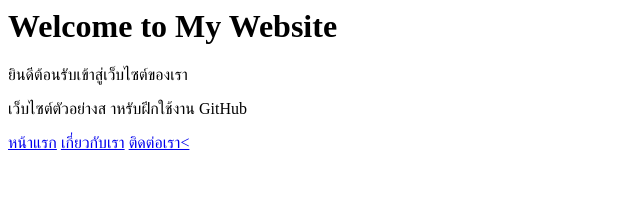
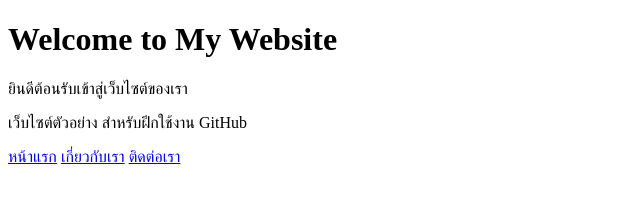
Before and after one commit to Chonticha07/69Dev03, a plain HTML site: page index.html in a window 1280 px wide. Shown: the whole page, without its empty margins (0-640 px from the left). Drawn offline with Linux system fonts and the light colour scheme.

Commit message:
Create My Website

```diff
--- a/index.html
+++ b/index.html
@@ -1,6 +1,17 @@
+<!DOCTYPE html>
+<html lang="en">
+<head>
+    <meta charset="UTF-8">
+    <meta name="viewport" content="width=device-width, initial-scale=1.0">
+    <title>Document</title>
+</head>
+<body>
+
 <h1>Welcome to My Website</h1>
- <p>ยินดีต้อนรับเข้าสู่เว็บไซต์ของเรา</p>
- <p>เว็บไซต์ตัวอย่างส าหรับฝึกใช้งาน GitHub</p>
- <a href="index.html">หน้าแรก</a>
- <a href="about.html">เกี่ยวกับเรา</a>
- <a href="contact.html">ติดต่อเรา<
+<p>ยินดีต้อนรับเข้าสู่เว็บไซต์ของเรา</p>
+<p>เว็บไซต์ตัวอย่าง สำหรับฝึกใช้งาน GitHub</p>
+<a href="index.html">หน้าแรก</a>
+<a href="about.html">เกี่ยวกับเรา</a>
+<a href="contact.html">ติดต่อเรา</a>
+</body>
+</html>
```
